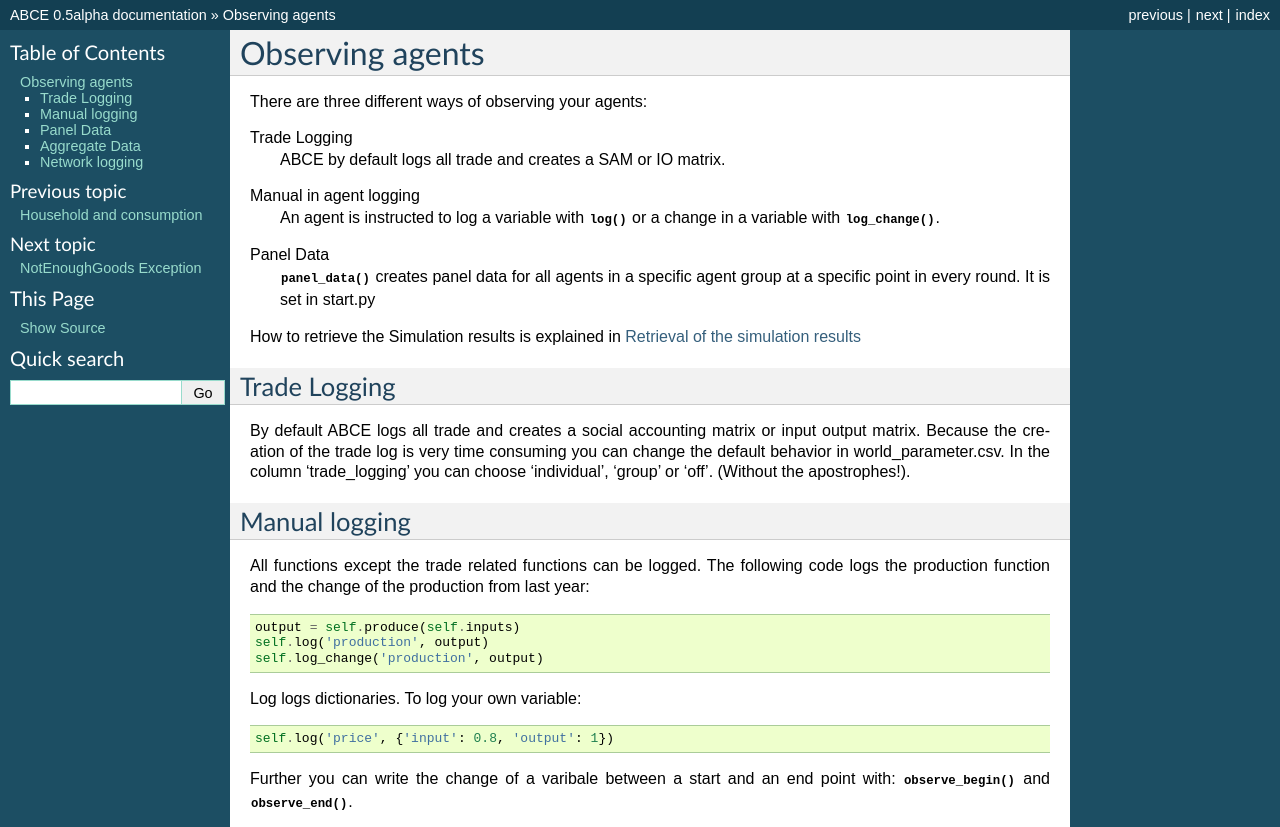
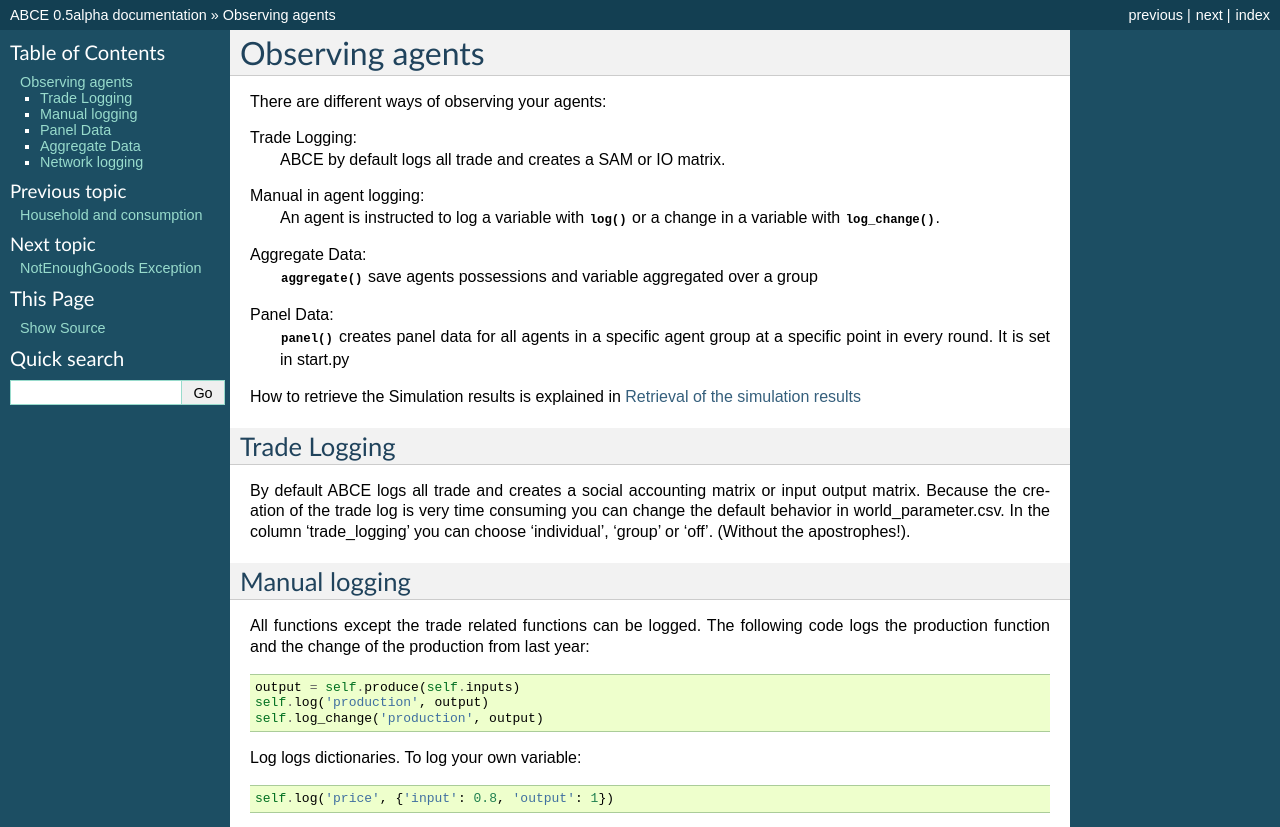
Before and after one commit to AB-CE/abce, a Sphinx documentation site: the page built from doc/Database.rst, in a window 1280 px wide and 900 px high, cut to the strip 0-827 px from the top of the window. Built offline with Sphinx 7.4.7, drawn with Linux system fonts in a browser that asks for light colours.

Commit message:
aggregate in describtion of database.rst

```diff
--- a/doc/Database.rst
+++ b/doc/Database.rst
@@ -4,15 +4,21 @@ Observing agents
 .. default-domain::database.Database
 
 
-There are three different ways of observing your agents:
+There are different ways of observing your agents:
 
-Trade Logging
+Trade Logging:
 	ABCE by default logs all trade and creates a SAM or IO matrix.
-Manual in agent logging
+
+Manual in agent logging:
 	An agent is instructed to log a variable with :py:meth:`.log` or a
 	change in a variable with :py:meth:`.log_change`.
-Panel Data
-	:py:meth:`.panel_data` creates panel data for all agents in a specific
+
+Aggregate Data:
+    :py:meth:`.aggregate` save agents possessions and variable aggregated
+    over a group
+
+Panel Data:
+	:py:meth:`.panel` creates panel data for all agents in a specific
 	agent group at a specific point in every round. It is set in start.py
 
 How to retrieve the Simulation results is explained in :doc:`simulation_results`
```
